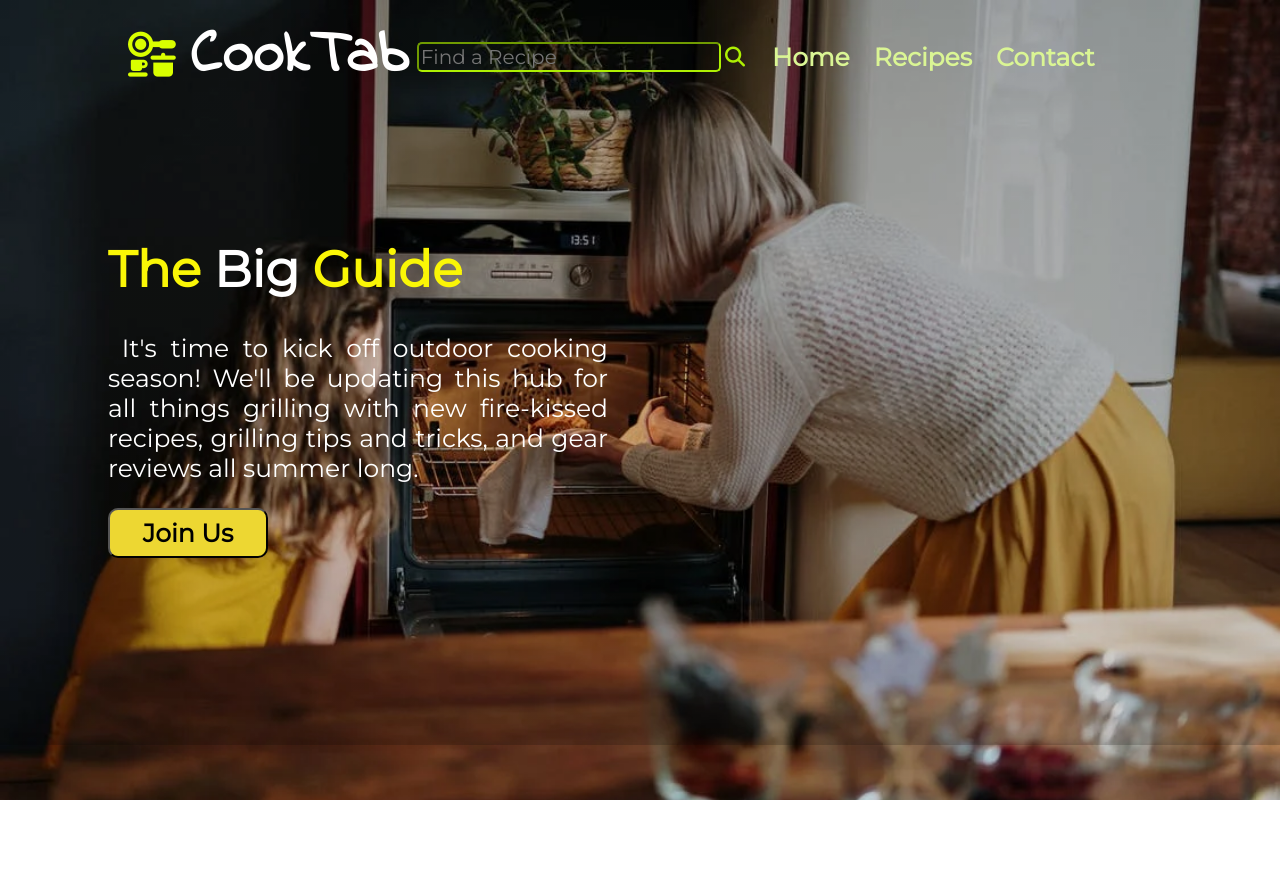
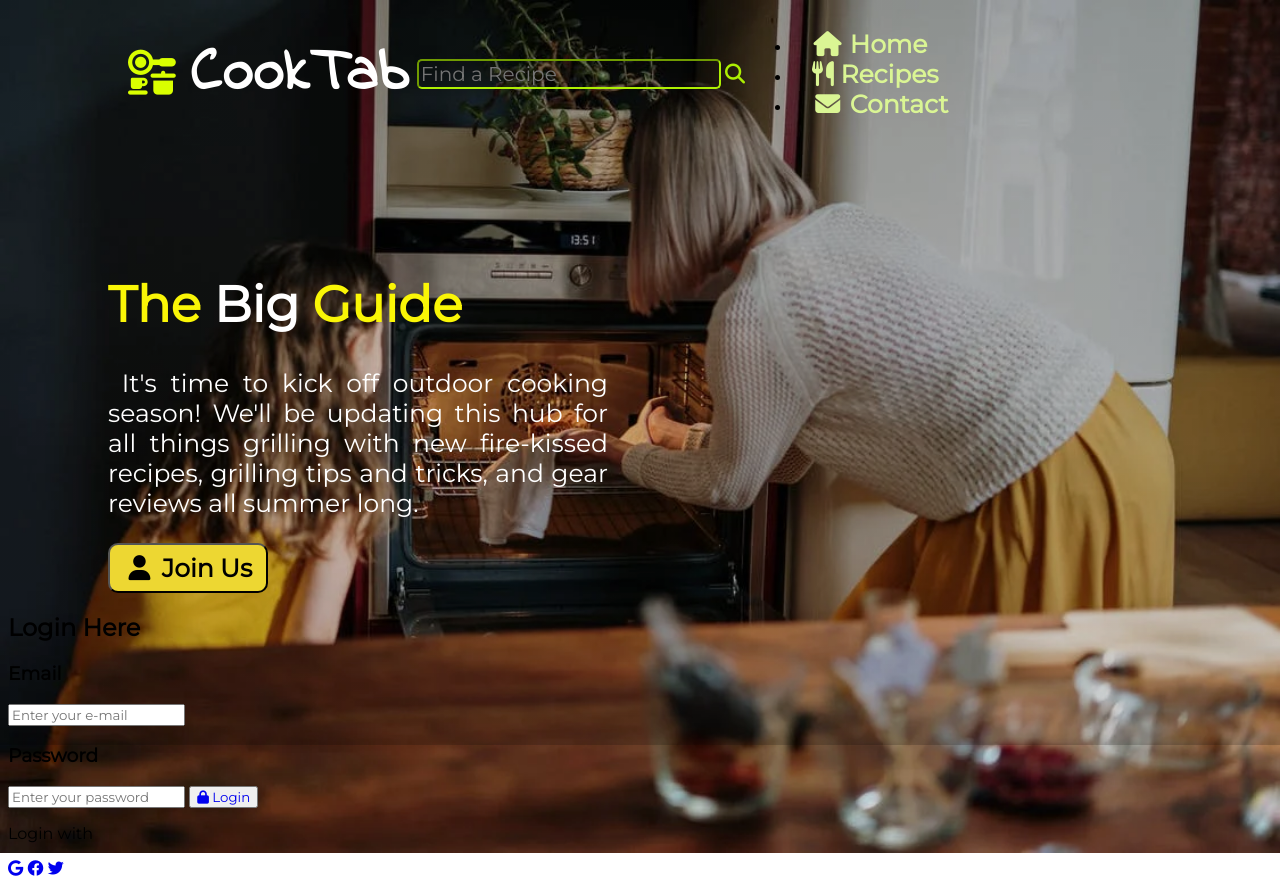
Before and after one commit to habiba2m/Cooktab.github.io, a plain HTML site: page index.html in a window 1280 px wide. Before the commit the page ends 800 px from the top, so only its background shows below. Drawn offline with Linux system fonts and the light colour scheme.

Commit message:
Update index.html

```diff
--- a/index.html
+++ b/index.html
@@ -31,9 +31,22 @@
         </div>
 
         <nav class="nav">
-            <a href="#">Home</a>
-            <a href="#">Recipes</a>
-            <a href="#">Contact </a>
+            <div>
+                <ul>
+                    <li><a href="#"><i class="fa fa-fw fa-home"></i> Home</a></li>
+                    <li><a href="#"><i class="fas fa-utensils"></i> Recipes </a></li>
+                    <!-- <li><a href="#"><i class="fas fa-utensils"></i> Recipes <i class="fa fa-caret-down"></i></a>
+                        <ul>
+                            <li> <a href="#">Breakfast</a> </li>
+                            <li> <a href="#">Lunch</a> </li>
+                            <li> <a href="#">Dinner</a></li>
+                            <li> <a href="#">Dessert</a></li>
+                            <li> <a href="#">Drinks</a></li>
+                        </ul>
+                    </li> -->
+                    <li><a href="#"><i class="fa fa-fw fa-envelope"></i> Contact </a></li>
+                </ul>
+            </div>
         </nav>
     </header>
 
@@ -48,12 +61,26 @@
 
     <div class="signup">
         <button class="sign">
-            <a href="#">Join Us</a>
+            <a href="#"><i class="fa fa-fw fa-user"></i> Join Us</a>
         </button>
     </div>
 
-
-
+    <div class="form">
+        <h2>Login Here</h2>
+        <div class="formcontent">
+            <h3>Email</h3>
+            <input type="email" name="email" id="" placeholder="Enter your e-mail" required>
+            <h3>Password</h3>
+            <input type="password" name="" id="" placeholder="Enter your password" required>
+            <button class="btn"><a href="#"><i class="fas fa-lock"></i> Login</a></button>
+            <p>Login with</p>
+            <div class="icon">
+                <a href="#" target=”_blank”><i class="fa-brands fa-google"></i></a>
+                <a href="#" target=”_blank”><i class="fa-brands fa-facebook"></i></a>
+                <a href="#" target=”_blank”><i class="fa-brands fa-twitter"></i></a>
+            </div>
+        </div>
+    </div>
 </body>
 
 </html>
```
